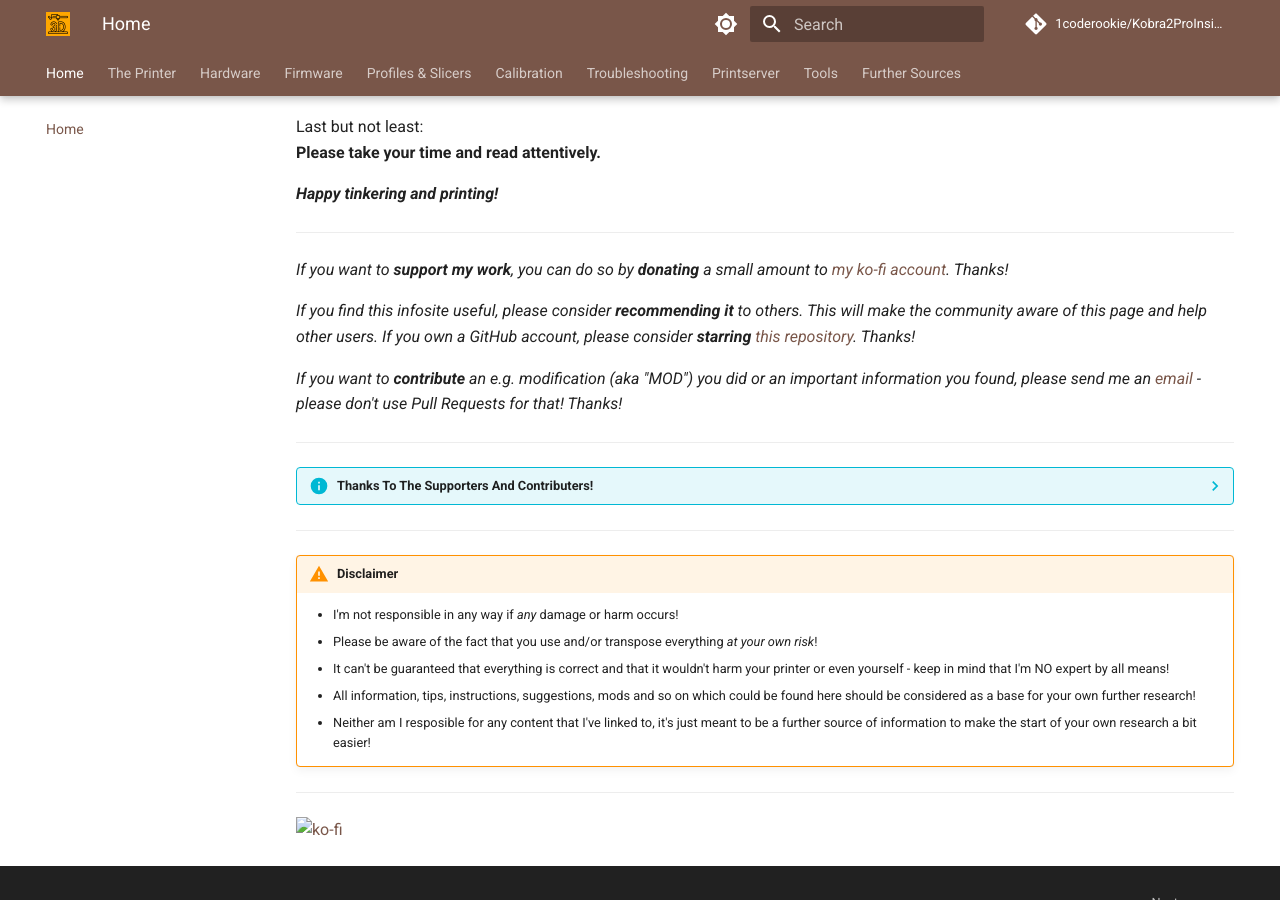
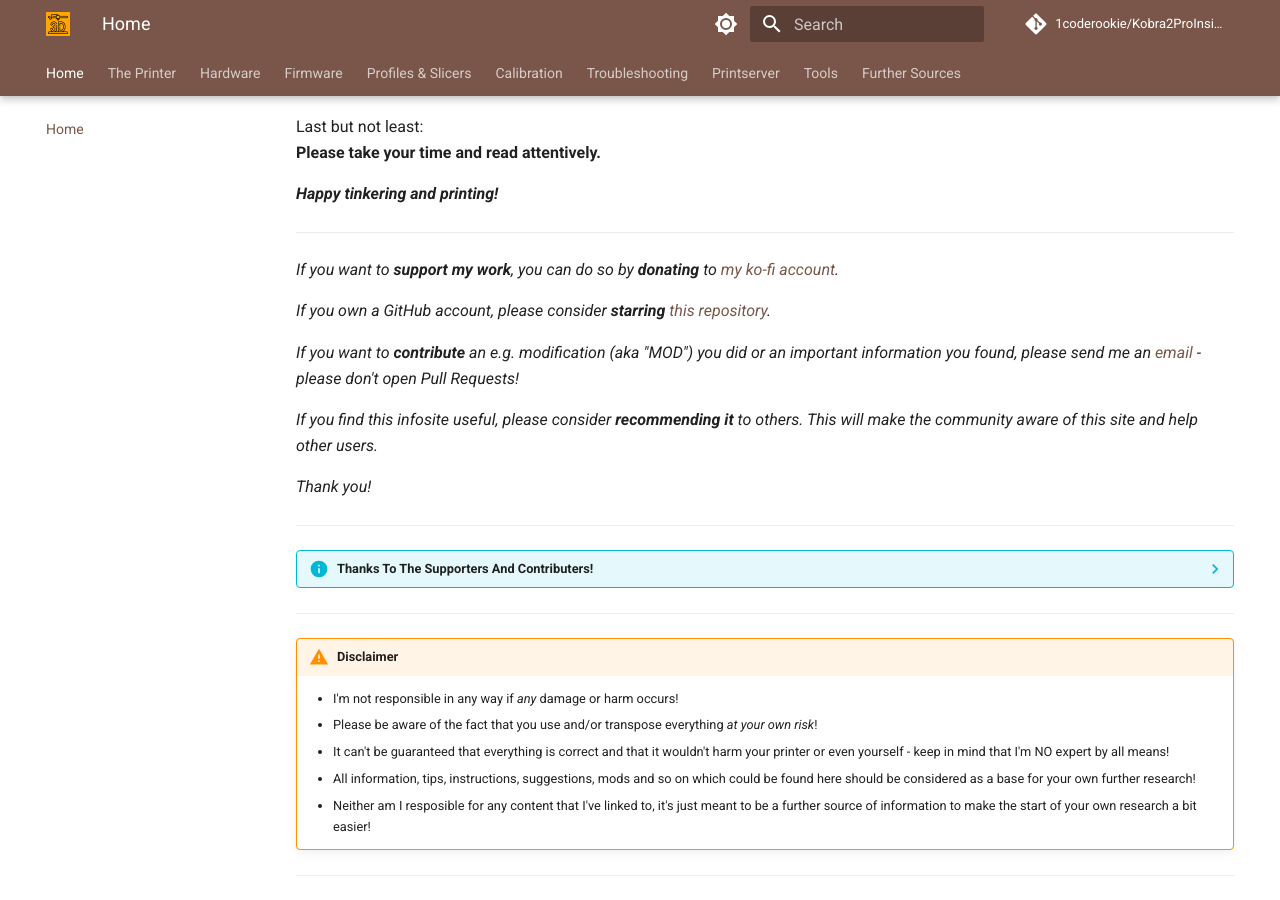
Before and after one commit to 1coderookie/Kobra2ProInsights, an MkDocs documentation site: the page built from docs/index.md, in a window 1280 px wide and 900 px high, scrolled down 930 px. Built offline with MkDocs 1.6.1 and Material for MkDocs 9.7.7, drawn with Linux system fonts in a browser that asks for light colours; comment, search, counter and statistics services are not loaded.

Commit message:
Update index.md

```diff
--- a/docs/index.md
+++ b/docs/index.md
@@ -52,11 +52,15 @@ Last but not least:
 
 ---
 
-*If you want to ***support my work***, you can do so by ***donating*** a small amount to [my ko-fi account](https://ko-fi.com/U6U5NPB51). Thanks!*
+*If you want to ***support my work***, you can do so by ***donating*** to [my ko-fi account](https://ko-fi.com/U6U5NPB51).*
 
-*If you find this infosite useful, please consider ***recommending it*** to others. This will make the community aware of this page and help other users. If you own a GitHub account, please consider ***starring*** [this repository](https://github.com/1coderookie/Kobra2ProInsights). Thanks!*
+*If you own a GitHub account, please consider ***starring*** [this repository](https://github.com/1coderookie/Kobra2ProInsights).*
 
-*If you want to ***contribute*** an e.g. modification (aka "MOD") you did or an important information you found, please send me an [email](mailto:3dneo@quantentunnel.de) - please don't use Pull Requests for that! Thanks!*
+*If you want to ***contribute*** an e.g. modification (aka "MOD") you did or an important information you found, please send me an [email](mailto:3dneo@quantentunnel.de) - please don't open Pull Requests!*
+
+*If you find this infosite useful, please consider ***recommending it*** to others. This will make the community aware of this site and help other users.*
+
+*Thank you!*
 
 ---
 
```
